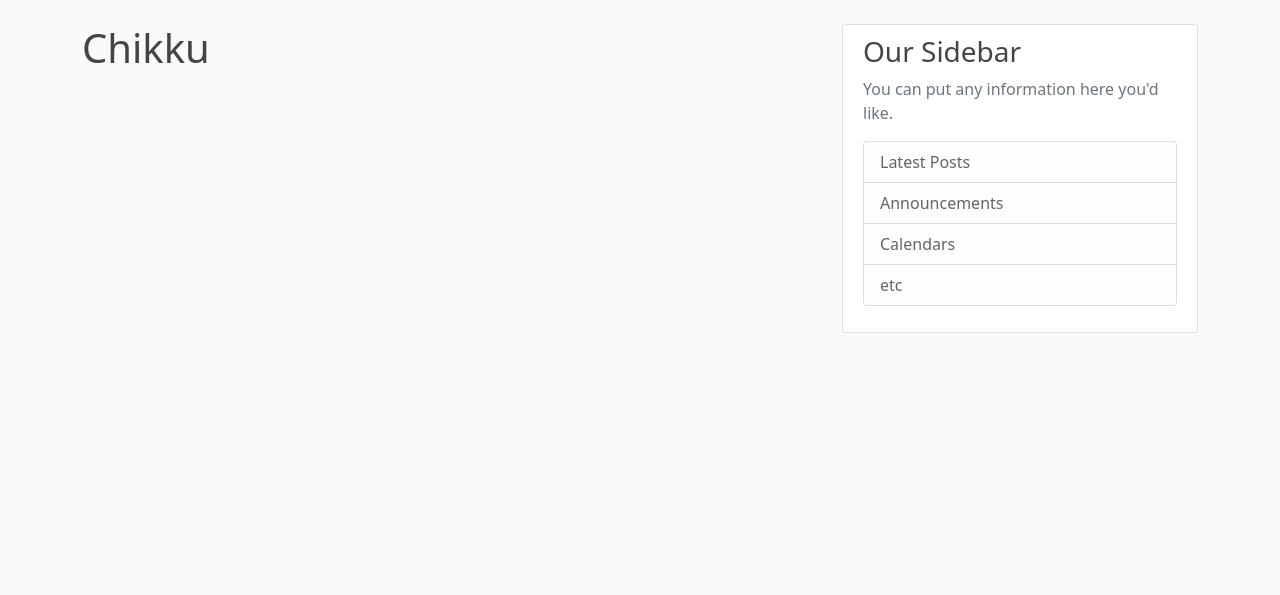
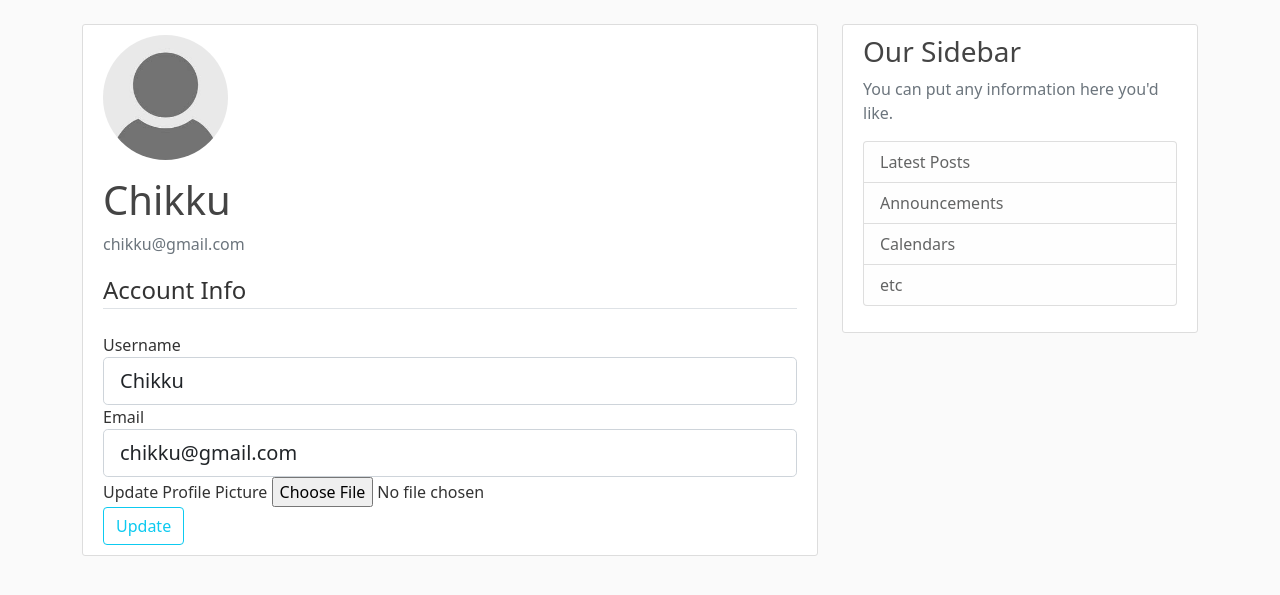
Before and after one commit to it3037/Flask_Blogging, a Flask app: page /account in a window 1280 px wide. Shown: the part 56-651 px from the top of the page. Run offline with Flask 2, Linux system fonts and the light colour scheme; a user stored in the database is signed in; some libraries are stand-ins or nearby versions.

Commit message:
profile pic update

```diff
--- a/flaskblog/forms.py
+++ b/flaskblog/forms.py
@@ -1,29 +1,56 @@
 from flask_wtf import FlaskForm
-from wtforms import StringField,PasswordField,SubmitField,BooleanField
-from wtforms.validators import DataRequired, Email,Length,EqualTo , ValidationError
+from flask_wtf.file import FileField, FileAllowed
+from flask_login import current_user
+from wtforms import StringField, PasswordField, SubmitField, BooleanField
+from wtforms.validators import DataRequired, Length, Email, EqualTo, ValidationError
 from flaskblog.models import User
 
+
 class RegistrationForm(FlaskForm):
-  username=StringField('Username', validators=[DataRequired(),Length(min=2,max=20)])
-  email=StringField('Email', validators=[DataRequired(),Email()])
-  password=PasswordField('Password', validators=[DataRequired()])
-  confirm_password=PasswordField('Confirm Password', validators=[DataRequired(),EqualTo('password')])
-  submit=SubmitField('Sign Up')
+    username = StringField('Username',
+                           validators=[DataRequired(), Length(min=2, max=20)])
+    email = StringField('Email',
+                        validators=[DataRequired(), Email()])
+    password = PasswordField('Password', validators=[DataRequired()])
+    confirm_password = PasswordField('Confirm Password',
+                                     validators=[DataRequired(), EqualTo('password')])
+    submit = SubmitField('Sign Up')
 
+    def validate_username(self, username):
+        user = User.query.filter_by(username=username.data).first()
+        if user:
+            raise ValidationError('That username is taken. Please choose a different one.')
 
-  def validate_username(self,username):
-    user = User.query.filter_by(username=username.data).first()
-    if user:
-      raise ValidationError('That username is already. Please choose another username')
-
-  def validate_email(self, email):
-    user = User.query.filter_by(email=email.data).first()
-    if user:
-      raise ValidationError('That email is already. Please choose another username')
+    def validate_email(self, email):
+        user = User.query.filter_by(email=email.data).first()
+        if user:
+            raise ValidationError('That email is taken. Please choose a different one.')
 
 
 class LoginForm(FlaskForm):
-  email=StringField('Email', validators=[DataRequired(),Email()])
-  password=PasswordField('Password', validators=[DataRequired()])
-  remember=BooleanField('Remember Me')
-  submit=SubmitField('Login')
+    email = StringField('Email',
+                        validators=[DataRequired(), Email()])
+    password = PasswordField('Password', validators=[DataRequired()])
+    remember = BooleanField('Remember Me')
+    submit = SubmitField('Login')
+
+
+class UpdateAccountForm(FlaskForm):
+    username = StringField('Username',
+                           validators=[DataRequired(), Length(min=2, max=20)])
+    email = StringField('Email',
+                        validators=[DataRequired(), Email()])
+    picture = FileField('Update Profile Picture', validators=[FileAllowed(['jpg', 'png'])])
+    submit = SubmitField('Update')
+
+    def validate_username(self, username):
+        if username.data != current_user.username:
+            user = User.query.filter_by(username=username.data).first()
+            if user:
+                raise ValidationError('That username is taken. Please choose a different one.')
+
+    def validate_email(self, email):
+        if email.data != current_user.email:
+            user = User.query.filter_by(email=email.data).first()
+            if user:
+                raise ValidationError('That email is taken. Please choose a different one.')
--- a/flaskblog/routes.py
+++ b/flaskblog/routes.py
@@ -1,6 +1,9 @@
+import  os
+import secrets
+from PIL import Image
 from flask import render_template, url_for, flash, redirect,request
 from flaskblog import app , db, bcrypt
-from flaskblog.forms import RegistrationForm, LoginForm
+from flaskblog.forms import RegistrationForm, LoginForm, UpdateAccountForm
 from flaskblog.models import User, Post
 from flask_login import login_user, current_user, logout_user, login_required
 
@@ -61,10 +64,39 @@ def login():
 
 @app.route("/logout")
 def logout():
-  logout_user()
-  return redirect(url_for('home'))
+    logout_user()
+    return redirect(url_for('home'))
 
-@app.route("/account")
+
+def save_picture(form_picture):
+    random_hex = secrets.token_hex(8)
+    _, f_ext = os.path.splitext(form_picture.filename)
+    picture_fn = random_hex + f_ext
+    picture_path = os.path.join(app.root_path, 'static/profile_pics', picture_fn)
+
+    output_size = (125, 125)
+    i = Image.open(form_picture)
+    i.thumbnail(output_size)
+    i.save(picture_path)
+
+    return picture_fn
+
+
+@app.route("/account", methods=['GET', 'POST'])
 @login_required
 def account():
-  return render_template('account.html',title='Account')
+    form = UpdateAccountForm()
+    if form.validate_on_submit():
+        if form.picture.data:
+            picture_file = save_picture(form.picture.data)
+            current_user.image_file = picture_file
+        current_user.username = form.username.data
+        current_user.email = form.email.data
+        db.session.commit()
+        flash('Your account has been updated!', 'success')
+        return redirect(url_for('account'))
+    elif request.method == 'GET':
+        form.username.data = current_user.username
+        form.email.data = current_user.email
+    image_file = url_for('static', filename='profile_pics/' + current_user.image_file)
+    return render_template('account.html', title='Account',image_file=image_file, form=form)
--- a/flaskblog/templates/account.html
+++ b/flaskblog/templates/account.html
@@ -1,4 +1,57 @@
 {% extends "layout.html" %}
-{% block content%}
-  <h1>{{ current_user.username }}</h1>
+{% block content %}
+    <div class="content-section">
+      <div class="media">
+        <img class="rounded-circle account-img" src="{{ image_file }}">
+        <div class="media-body">
+          <h2 class="account-heading">{{ current_user.username }}</h2>
+          <p class="text-secondary">{{ current_user.email }}</p>
+        </div>
+      </div>
+        <form method="POST" action="" enctype="multipart/form-data">
+            {{ form.hidden_tag() }}
+            <fieldset class="form-group">
+                <legend class="border-bottom mb-4">Account Info</legend>
+                <div class="form-group">
+                    {{ form.username.label(class="form-control-label") }}
+
+                    {% if form.username.errors %}
+                        {{ form.username(class="form-control form-control-lg is-invalid") }}
+                        <div class="invalid-feedback">
+                            {% for error in form.username.errors %}
+                                <span>{{ error }}</span>
+                            {% endfor %}
+                        </div>
+                    {% else %}
+                        {{ form.username(class="form-control form-control-lg") }}
+                    {% endif %}
+                </div>
+                <div class="form-group">
+                    {{ form.email.label(class="form-control-label") }}
+                    {% if form.email.errors %}
+                        {{ form.email(class="form-control form-control-lg is-invalid") }}
+                        <div class="invalid-feedback">
+                            {% for error in form.email.errors %}
+                                <span>{{ error }}</span>
+                            {% endfor %}
+                        </div>
+                    {% else %}
+                        {{ form.email(class="form-control form-control-lg") }}
+                    {% endif %}
+                </div>
+                <div class="form-group">
+                    {{ form.picture.label() }}
+                    {{ form.picture(class="form-control-file") }}
+                    {% if form.picture.errors %}
+                        {% for error in form.picture.errors %}
+                            <span class="text-danger">{{ error }}</span></br>
+                        {% endfor %}
+                    {% endif %}
+                </div>
+            </fieldset>
+            <div class="form-group">
+                {{ form.submit(class="btn btn-outline-info") }}
+            </div>
+        </form>
+    </div>
 {% endblock content %}
```
Also changed, not shown: flaskblog/static/profile_pics/default.jpg (renamed from flaskblog/default.jpg).
